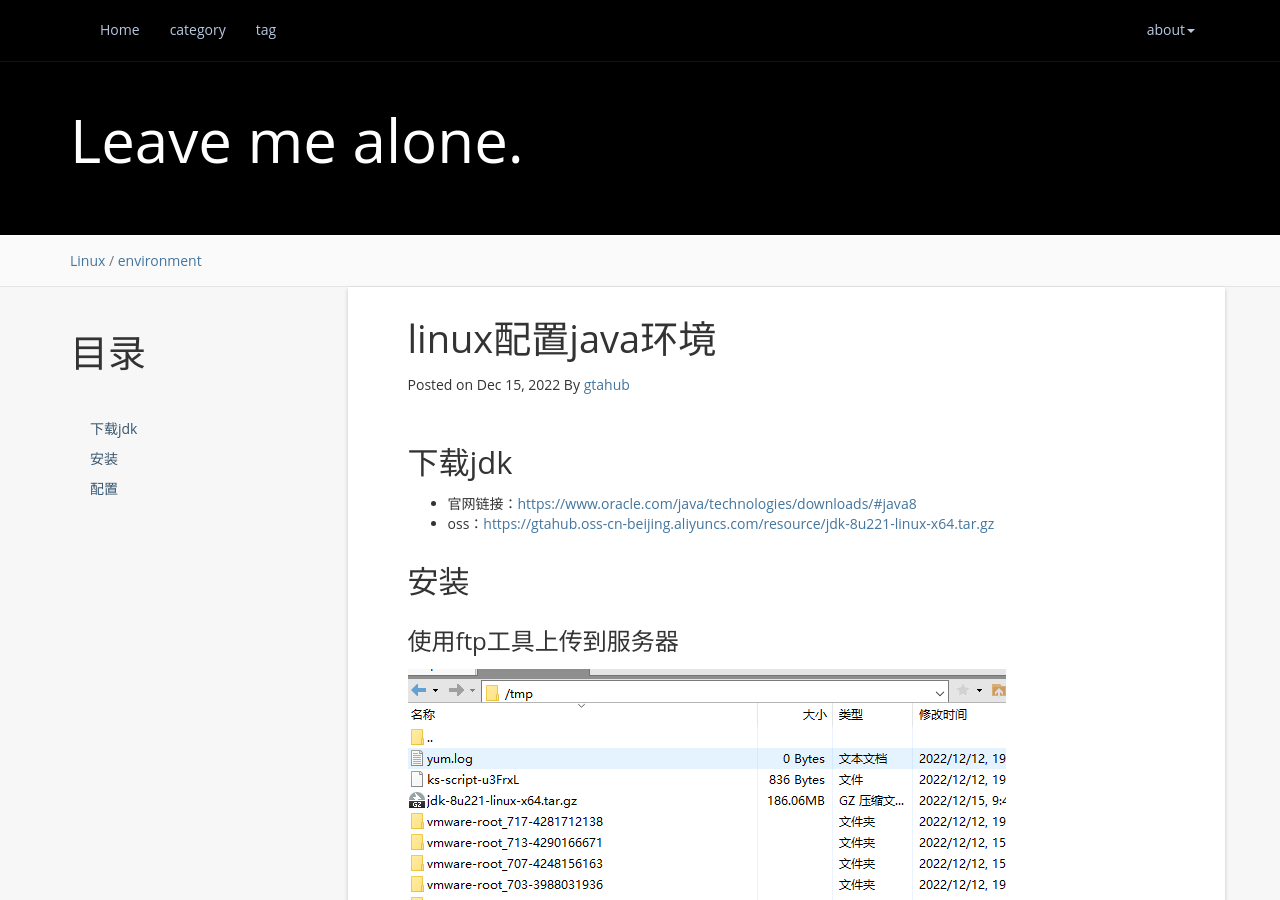
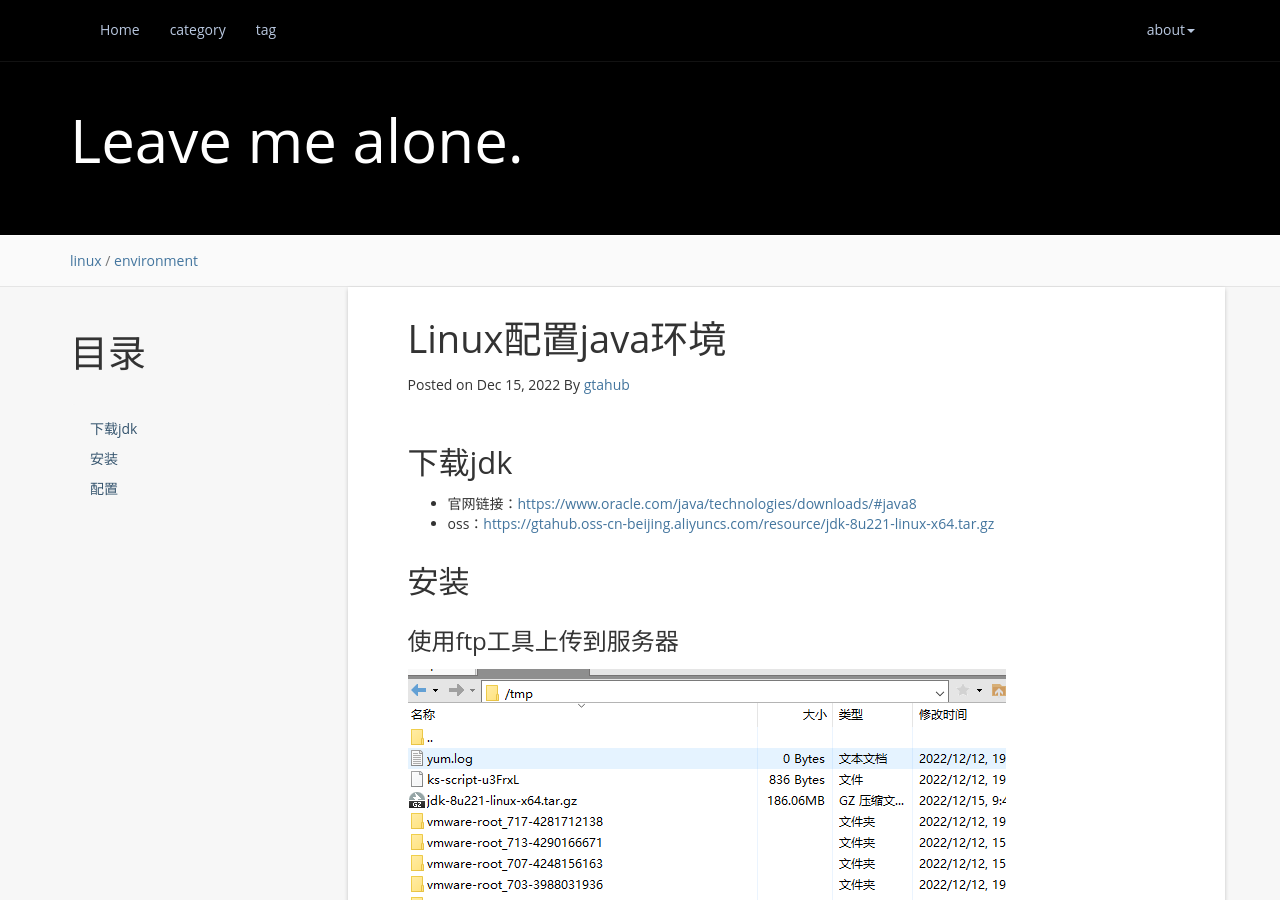
Before and after one commit to atgtahub/atgtahub.github.io, a Jekyll site: the page built from _posts/linux/centos/environment/2022-12-15-linux-install-java-environment-config.md, in a window 1280 px wide and 900 px high. Built offline with Jekyll 4.4.1, drawn with Linux system fonts in a browser that asks for light colours; a script that is not in the unit is left out; comment, search, counter and statistics services are not loaded.

```diff
--- a/_posts/linux/centos/environment/2022-12-15-linux-install-java-environment-config.md
+++ b/_posts/linux/centos/environment/2022-12-15-linux-install-java-environment-config.md
@@ -1,7 +1,7 @@
 ---
 layout: post
-title:  linux配置java环境
-categories: Linux
+title:  Linux配置java环境
+categories: linux
 tag: environment
 ---
 
```
